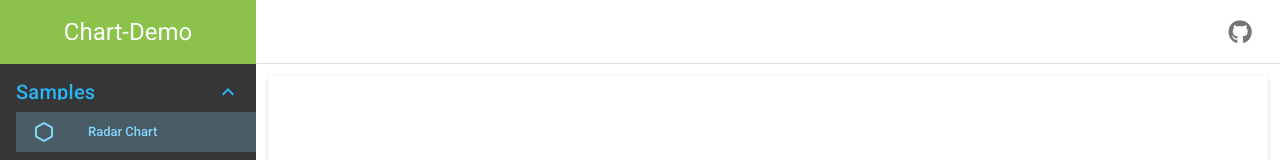
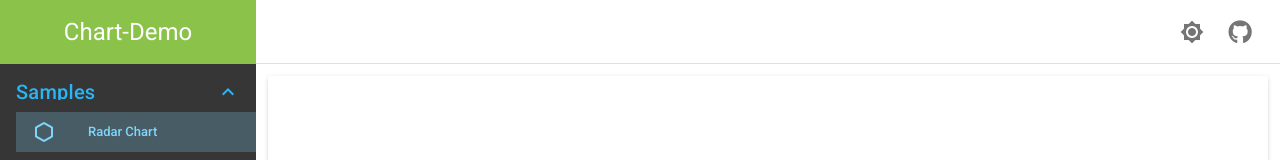
Before and after one commit to gn5r/chart-demo, a Vue app: page / in a window 1280 px wide. Shown: the top 160 px of the page. Built offline with nearby package versions, Linux system fonts and the light colour scheme.

Commit message:
ヘッダーバーにテーマ変更機能を移動

```diff
--- a/src/components/HeaderBar.vue
+++ b/src/components/HeaderBar.vue
@@ -12,6 +12,15 @@
 
     <v-spacer />
     <v-toolbar-items>
+      <v-tooltip bottom>
+        <template v-slot:activator="{ on }">
+          <v-btn v-on="on" icon @click="dark = !dark">
+            <v-icon v-if="dark">mdi-brightness-3</v-icon>
+            <v-icon v-else>mdi-brightness-7</v-icon>
+          </v-btn>
+        </template>
+        <span>テーマ</span>
+      </v-tooltip>
       <v-tooltip bottom>
         <template v-slot:activator="{ on }">
           <v-btn v-on="on" icon>
@@ -61,6 +70,9 @@ export default Vue.extend({
       },
     },
     dark: {
+      set(val: boolean) {
+        this.$vuetify.theme.dark = val;
+      },
       get(): boolean {
         return this.$vuetify.theme.dark;
       },
```
